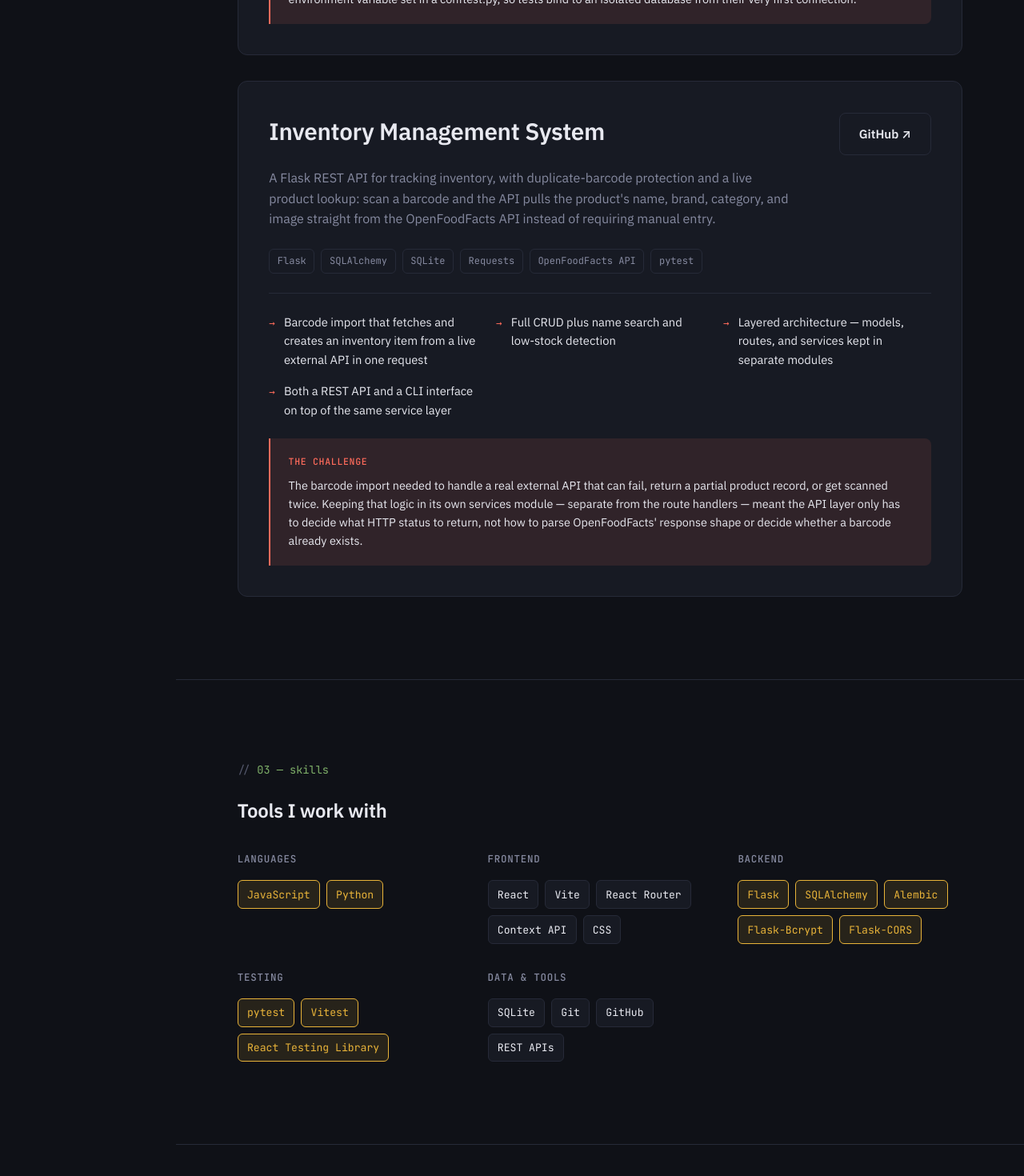
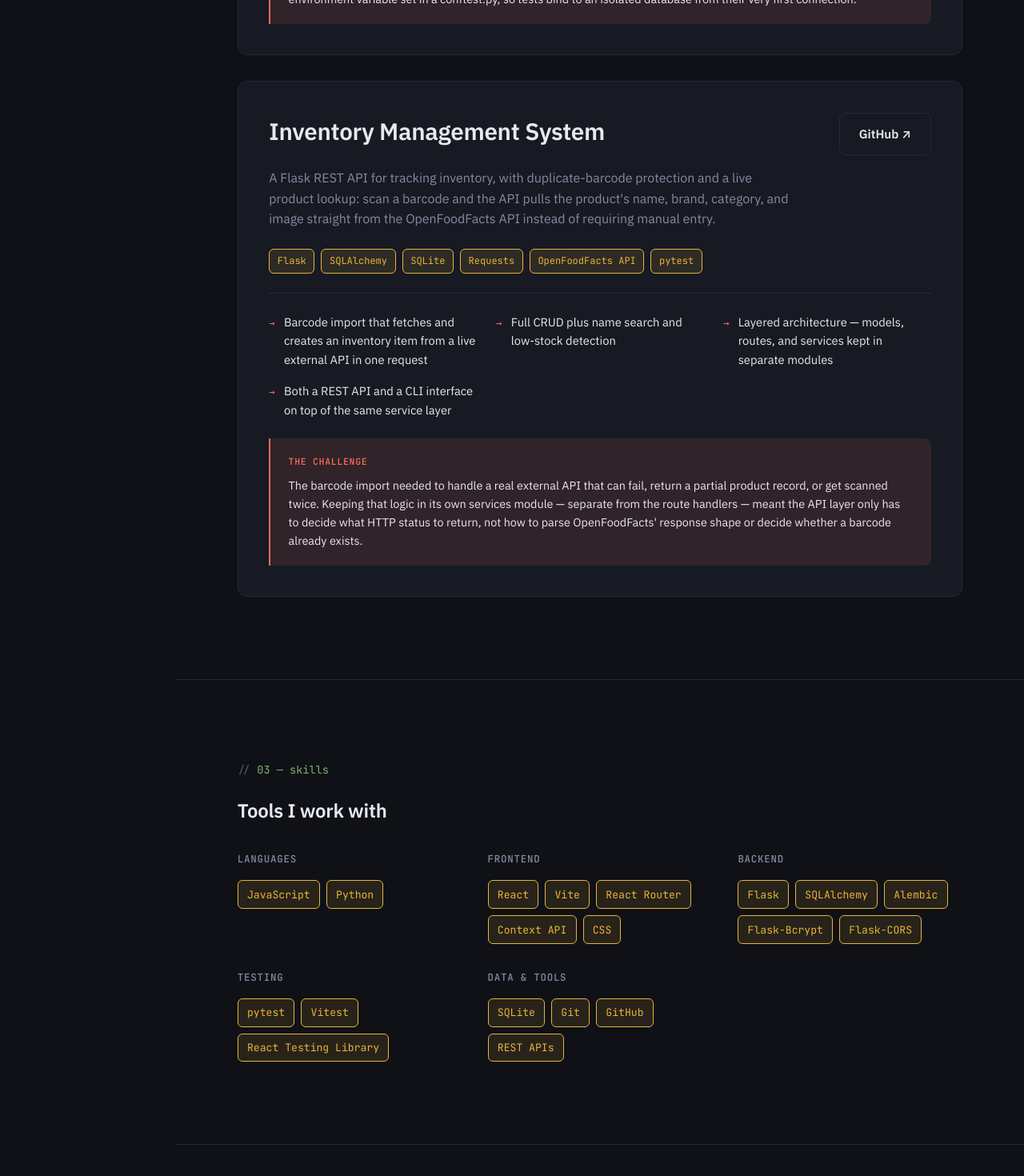
Before and after one commit to Christin115/christin115.github.io, a React (Vite) app: page / in a window 1280 px wide. Shown: the part 2000-3470 px from the top of the page at 80% size. Built offline with nearby package versions, Linux system fonts and the light colour scheme.

Commit message:
Make all skill and project tech tags amber
Co-Authored-By: Claude Sonnet 5 <noreply@anthropic.com>

```diff
--- a/src/components/Skills.jsx
+++ b/src/components/Skills.jsx
@@ -1,5 +1,3 @@
-const HIGHLIGHTED_GROUPS = new Set(["Languages", "Backend", "Testing"]);
-
 const SKILL_GROUPS = [
   {
     label: "Languages",
@@ -35,12 +33,7 @@ function Skills() {
             <h3>{group.label}</h3>
             <div className="skill-tags">
               {group.skills.map((skill) => (
-                <span
-                  key={skill}
-                  className={HIGHLIGHTED_GROUPS.has(group.label) ? "highlight" : undefined}
-                >
-                  {skill}
-                </span>
+                <span key={skill}>{skill}</span>
               ))}
             </div>
           </div>
--- a/src/index.css
+++ b/src/index.css
@@ -523,8 +523,9 @@ p {
 .project-tags span {
   font-family: var(--font-mono);
   font-size: 0.75rem;
-  color: var(--muted);
-  border: 1px solid var(--border);
+  color: var(--yellow);
+  background: var(--yellow-soft);
+  border: 1px solid var(--yellow);
   border-radius: 6px;
   padding: 0.3rem 0.6rem;
 }
@@ -606,17 +607,11 @@ p {
 .skill-tags span {
   font-family: var(--font-mono);
   font-size: 0.82rem;
-  color: var(--text);
-  background: var(--surface);
-  border: 1px solid var(--border);
+  color: var(--yellow);
+  background: var(--yellow-soft);
+  border: 1px solid var(--yellow);
   border-radius: 6px;
   padding: 0.4rem 0.7rem;
-}
-
-.skill-tags span.highlight {
-  color: var(--yellow);
-  background: var(--yellow-soft);
-  border-color: var(--yellow);
 }
 
 /* ---------- contact ---------- */
```
